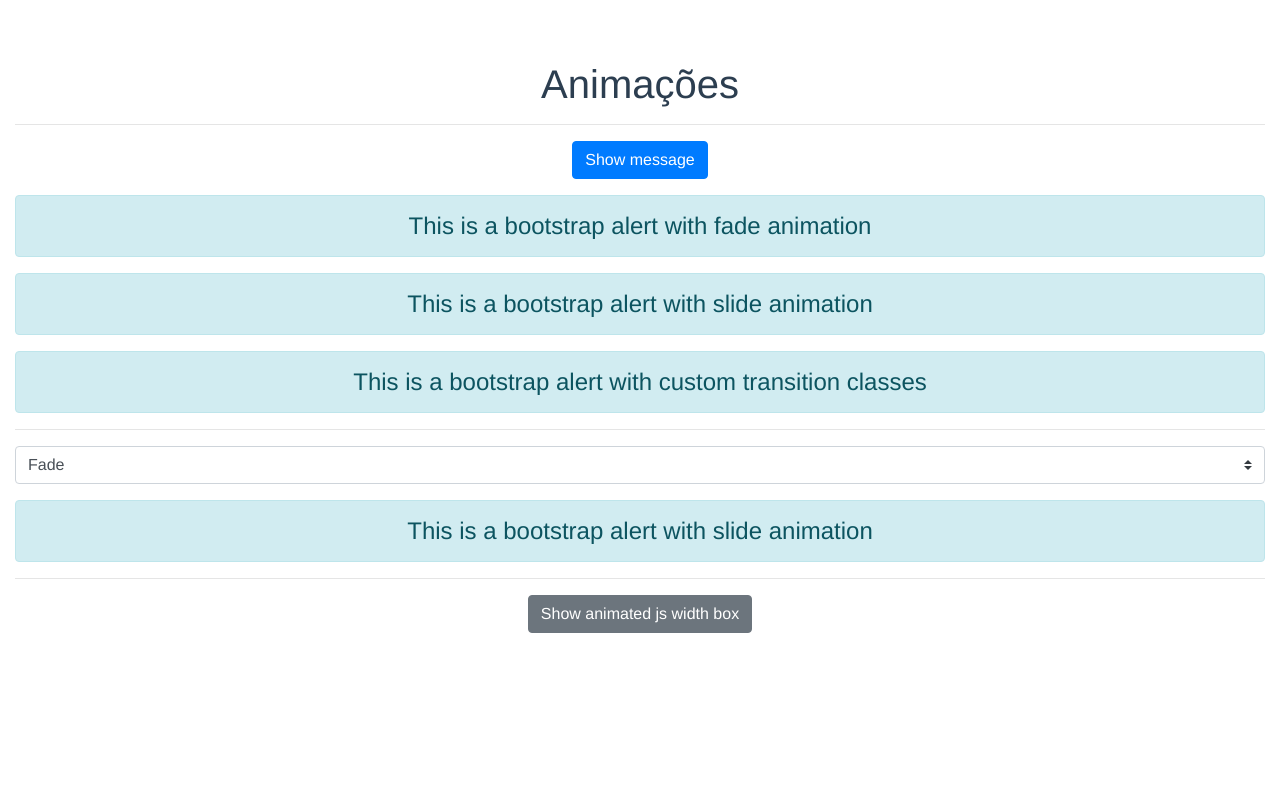
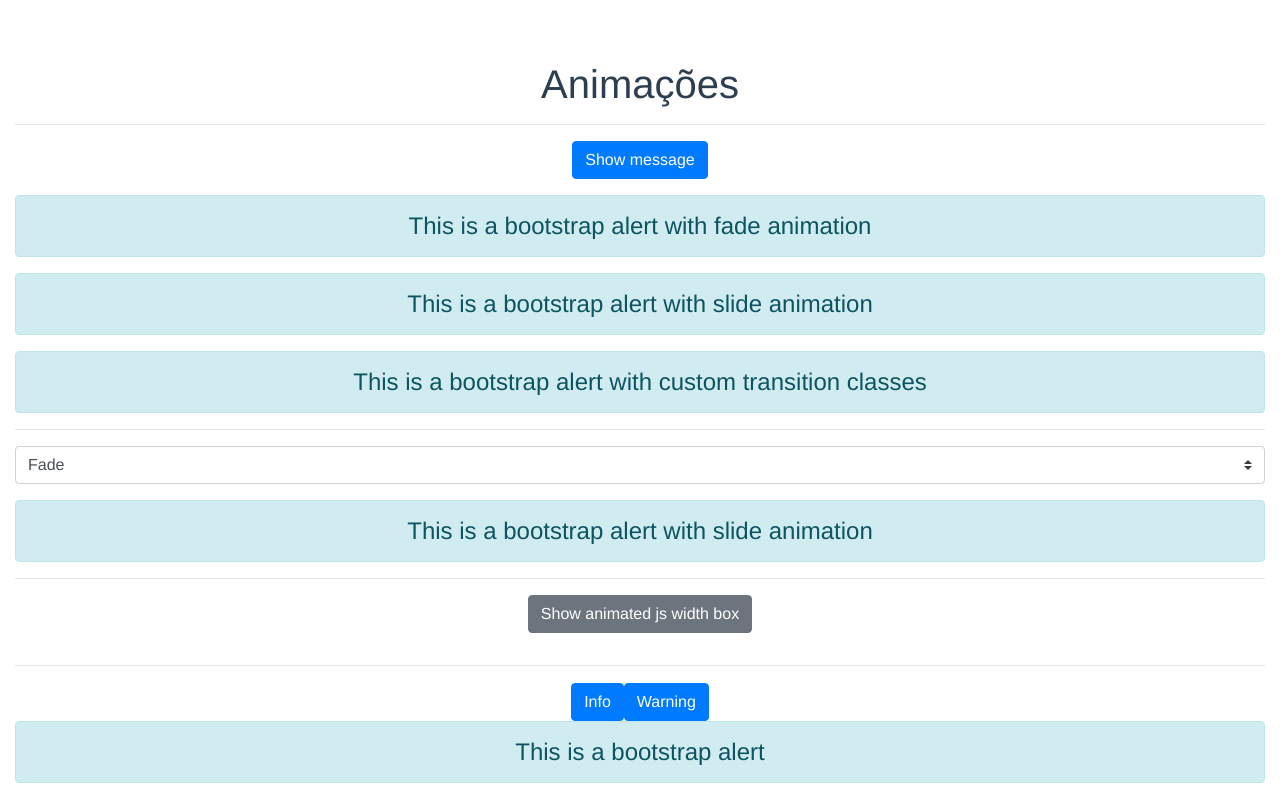
Before and after one commit to rafaeldtx/vuejs_introduction, a Vue app in the folder transitions/: page / in a window 1280 px wide. Built offline with nearby package versions, Linux system fonts and the light colour scheme.

Commit message:
(Alerts) Add basic component selection by button

```diff
--- /dev/null
+++ b/transitions/src/AlertInfo.vue
@@ -0,0 +1,13 @@
+<template>
+  <b-alert variant="info" show>This is a bootstrap alert</b-alert>
+</template>
+
+<script>
+export default {
+
+}
+</script>
+
+<style>
+
+</style>
--- /dev/null
+++ b/transitions/src/AlertWarning.vue
@@ -0,0 +1,13 @@
+<template>
+  <b-alert variant="warning" show>This is a bootstrap alert</b-alert>
+</template>
+
+<script>
+export default {
+
+}
+</script>
+
+<style>
+
+</style>
--- a/transitions/src/App.vue
+++ b/transitions/src/App.vue
@@ -50,18 +50,28 @@
         >
             <div variant="warning" v-show="toggle_js_animation" show class="box-animation"></div>
         </transition>
+
+        <hr>
+
+        <b-button variant="primary" @click="selectedComponent = 'AlertInfo'">Info</b-button>
+        <b-button variant="primary" @click="selectedComponent = 'AlertWarning'">Warning</b-button>
+        <component :is="selectedComponent"></component>
 	</div>
 </template>
 
 <script>
+import AlertWarning from "@/AlertWarning"
+import AlertInfo from "@/AlertInfo"
 
 export default {
+    components: { AlertWarning, AlertInfo },
     data() {
         return {
             show: true,
             animationType: 'fade',
             toggle_js_animation: false,
-            baseWidth: 0
+            baseWidth: 0,
+            selectedComponent: 'AlertInfo'
         }
     },
     methods: {
```
